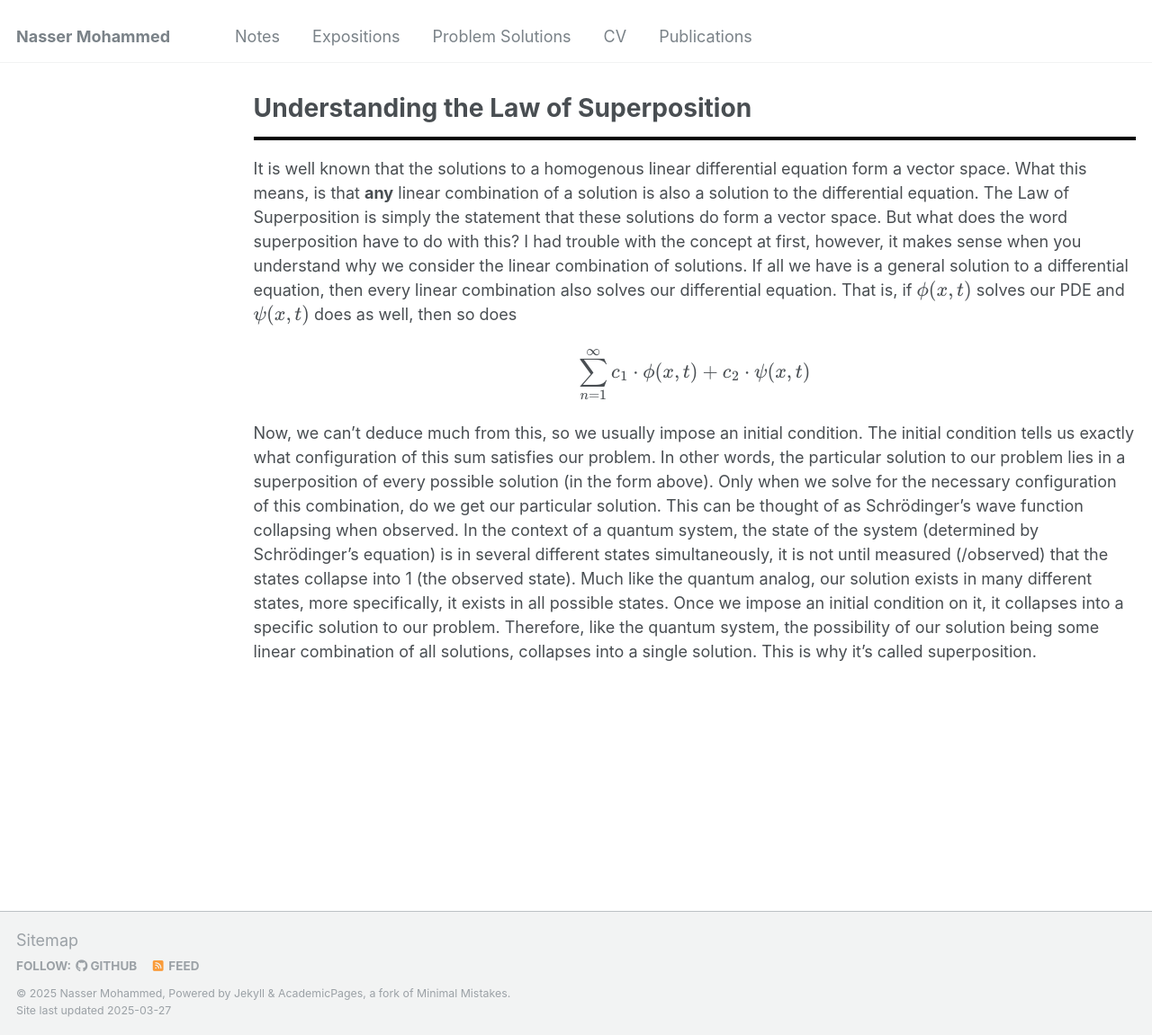
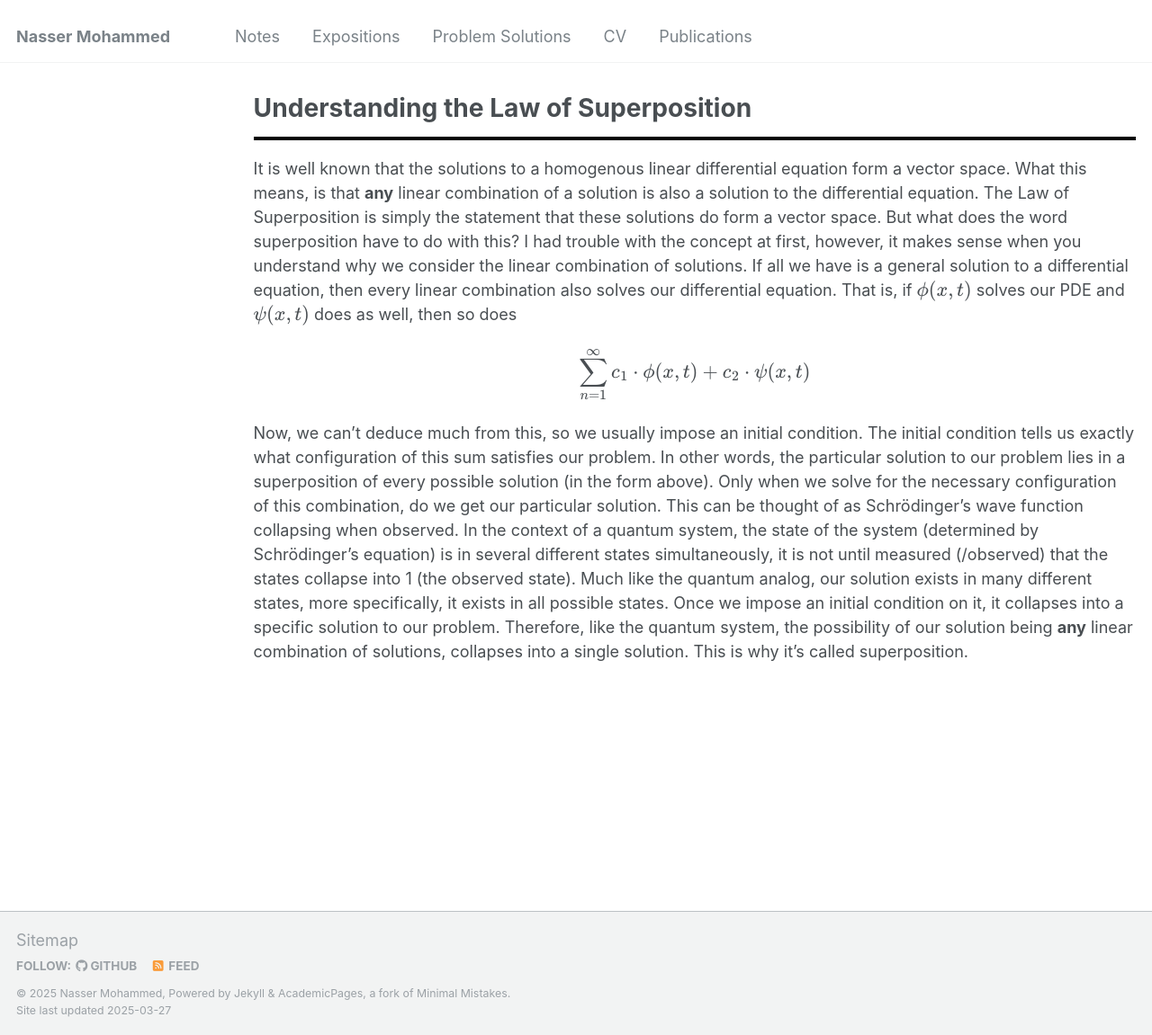
Before and after one commit to Nasser-Mohammed/Nasser-Mohammed.github.io, a Jekyll site: the page built from _pages/notes/pde/superposition.md, in a window 1280 px wide and 1151 px high. Shown: the whole window at 90% size. Built offline with Jekyll 4.4.1, drawn with Linux system fonts in a browser that asks for light colours.

Commit message:
Update superposition.md

```diff
--- a/_pages/notes/pde/superposition.md
+++ b/_pages/notes/pde/superposition.md
@@ -7,4 +7,4 @@ author_profile: false
 <hr style="border: 2px solid black;">
 It is well known that the solutions to a homogenous linear differential equation form a vector space. What this means, is that **any** linear combination of a solution is also a solution to the differential equation. The Law of Superposition is simply the statement that these solutions do form a vector space. But what does the word superposition have to do with this? I had trouble with the concept at first, however, it makes sense when you understand why we consider the linear combination of solutions. If all we have is a general solution to a differential equation, then every linear combination also solves our differential equation. That is, if \\(\phi(x,t)\\) solves our PDE and \\(\psi(x,t)\\) does as well, then so does
 \\[\sum_{n=1}^{\infty}c_1 \cdot \phi(x,t) + c_2\cdot \psi(x,t)\\]
-Now, we can't deduce much from this, so we usually impose an initial condition. The initial condition tells us exactly what configuration of this sum satisfies our problem. In other words, the particular solution to our problem lies in a superposition of every possible solution (in the form above). Only when we solve for the necessary configuration of this combination, do we get our particular solution. This can be thought of as Schrödinger's wave function collapsing when observed. In the context of a quantum system, the state of the system (determined by Schrödinger's equation) is in several different states simultaneously, it is not until measured (/observed) that the states collapse into 1 (the observed state). Much like the quantum analog, our solution exists in many different states, more specifically, it exists in all possible states. Once we impose an initial condition on it, it collapses into a specific solution to our problem. Therefore, like the quantum system, the possibility of our solution being some linear combination of all solutions, collapses into a single solution. This is why it's called superposition.
+Now, we can't deduce much from this, so we usually impose an initial condition. The initial condition tells us exactly what configuration of this sum satisfies our problem. In other words, the particular solution to our problem lies in a superposition of every possible solution (in the form above). Only when we solve for the necessary configuration of this combination, do we get our particular solution. This can be thought of as Schrödinger's wave function collapsing when observed. In the context of a quantum system, the state of the system (determined by Schrödinger's equation) is in several different states simultaneously, it is not until measured (/observed) that the states collapse into 1 (the observed state). Much like the quantum analog, our solution exists in many different states, more specifically, it exists in all possible states. Once we impose an initial condition on it, it collapses into a specific solution to our problem. Therefore, like the quantum system, the possibility of our solution being **any** linear combination of solutions, collapses into a single solution. This is why it's called superposition.
```
